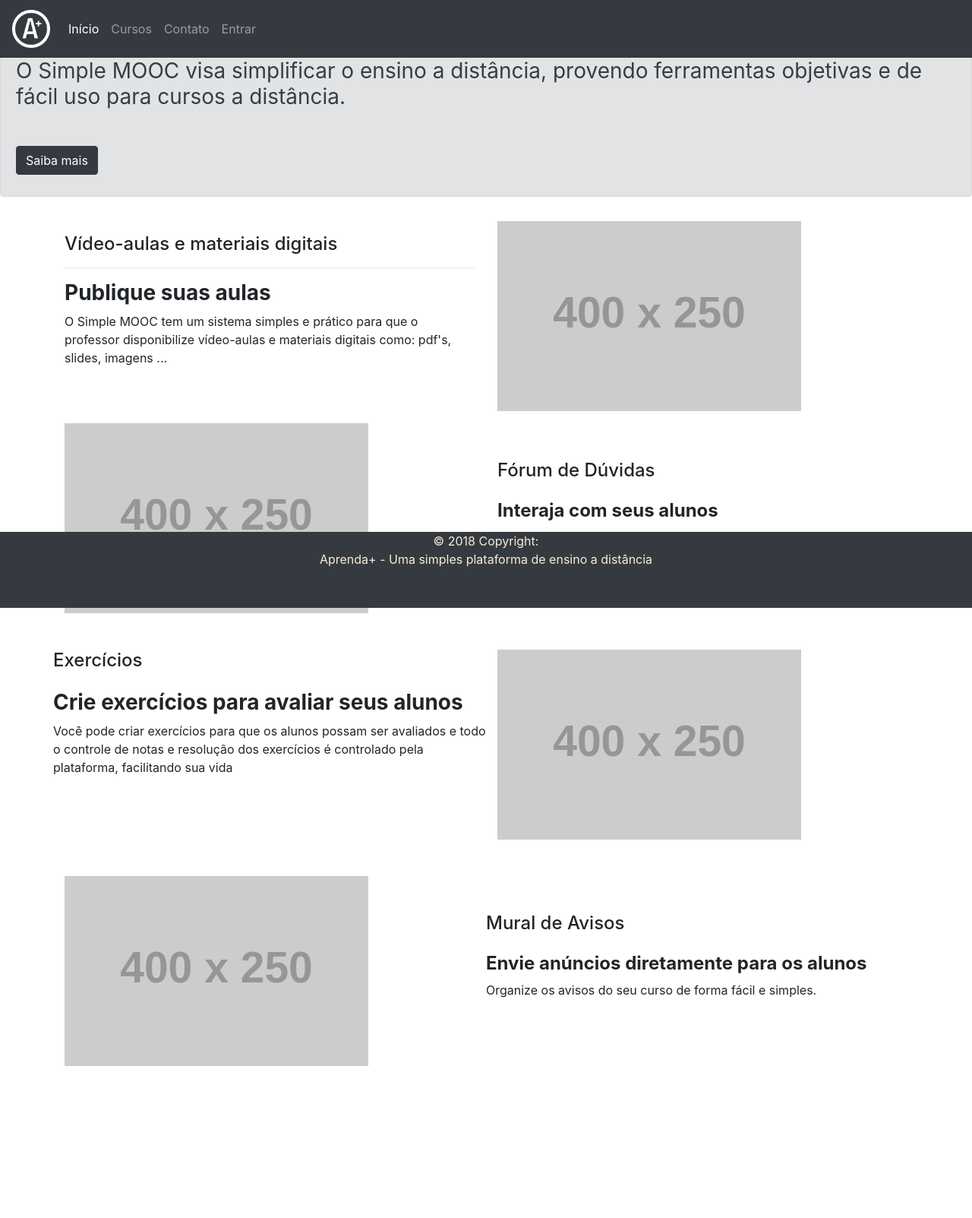
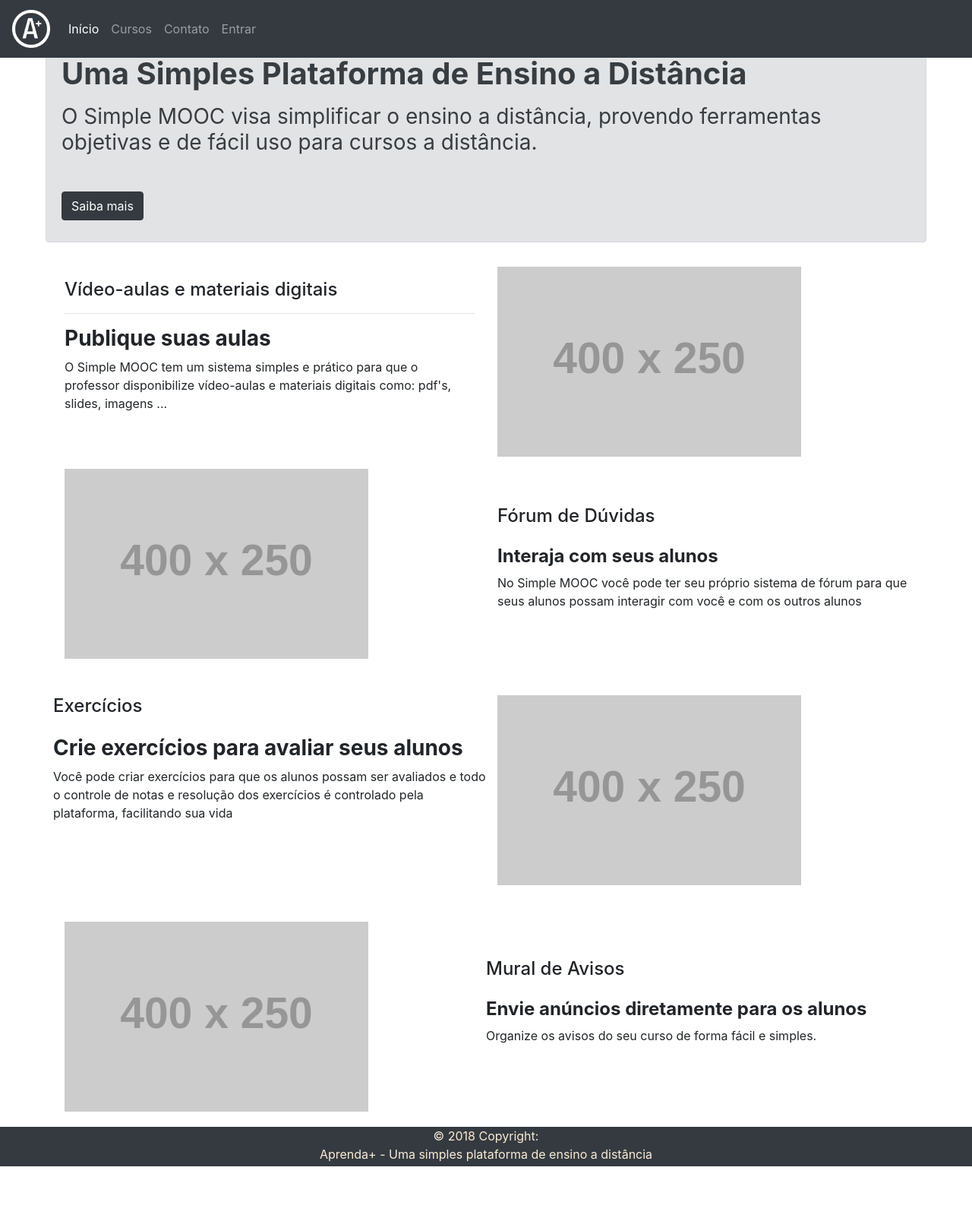
Before and after one commit to joberthrogers18/aprenda-, a Django app: page / in a window 1280 px wide. Shown: the whole page at 76% size. After the commit the page ends 1535 px from the top, so only its background shows below. Run offline with Django 3.2, Linux system fonts and the light colour scheme; grey boxes labelled with a size stand in for pictures from a placeholder-image service; parts of the project's set-up code (start-up, migrations or seed data) failed here and were passed over; some libraries are stand-ins or nearby versions.

Commit message:
Adjusting the footer

```diff
--- a/aprendamais/core/static/css/style.css
+++ b/aprendamais/core/static/css/style.css
@@ -1,21 +1,20 @@
-*{
+html, body {
+  height: 100%;
   margin: 0;
-  padding: 0;
+}
+.content {
+  min-height: calc(100vh - 70px);
+  padding: 60px 60px 0 60px;
+}
+.main{
+  margin-bottom: 20px;
 }
 
-body, html {
-  min-height: 100%;
-  padding-bottom: 100px;
+.footer {
+  height: 100%;
+  padding-bottom: 1000px;
 }
 
-
-footer {
-  position:absolute;
-  width: 100%;
-  height: 100px;
-  bottom: 0;
-  left:0;
-  }
 
   .navbar .action:hover, .dropdown:hover .dropbtn {
     background-color:gray;
--- a/aprendamais/core/templates/base.html
+++ b/aprendamais/core/templates/base.html
@@ -44,10 +44,10 @@
 
 </div>
 
-<footer class="page-footer font-small navbar-dark bg-dark">
+<footer class="page-footer font-small navbar-dark bg-dark pb-1">
         <!-- Copyright -->
-        <div class="footer-copyright text-center" style="color: antiquewhite">© 2018 Copyright:
-          <p>Aprenda+ - Uma simples plataforma de ensino a distância</a>
+        <div class="footer-copyright text-center" style="color: antiquewhite">© 2018 Copyright: <br>
+          Aprenda+ - Uma simples plataforma de ensino a distância
         </div>
         <!-- Copyright -->
 </footer>
```
